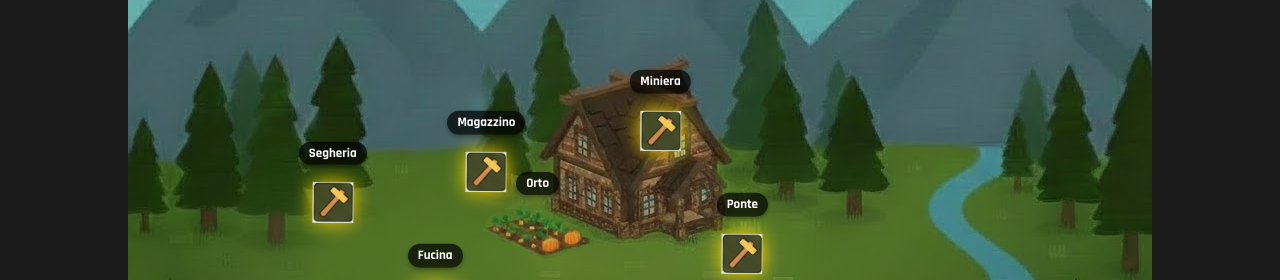
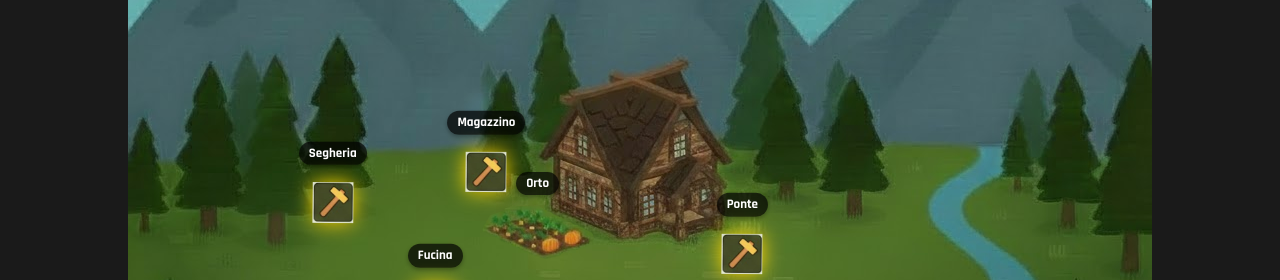
Before and after one commit to LafraFrost/tower-hybrid-game, a React app: page /home in a window 1280 px wide. Shown: the part 163-443 px from the top of the page. Built offline with nearby package versions, Linux system fonts and the light colour scheme; no server answers; the database is empty; the HTML template or start-up script is replaced by a standard one.

Commit message:
Feature: hide mine (martello and miniera) until goblin attack event is triggered

```diff
--- a/src/pages/HomeDashboard.tsx
+++ b/src/pages/HomeDashboard.tsx
@@ -611,9 +611,10 @@ const HomeDashboard = () => {
               display: 'flex',
               flexDirection: 'column-reverse', // etichetta sopra, immagine sotto
               alignItems: 'center',
-              // Se attacco goblin attivo: disabilita solo gli edifici non-defense COSTRUITI. I martelli rimangono visibili
-              opacity: isGoblinAttackActive && loc.buildingType !== 'defense' && loc.is_built ? 0.5 : 1,
-              pointerEvents: isGoblinAttackActive && loc.buildingType !== 'defense' && loc.is_built ? 'none' : 'auto',
+              // Se attacco goblin attivo: disabilita solo gli edifici non-defense COSTRUITI. La miniera rimane nascosta finché non arriva l'evento
+              // Se NON è attacco goblin: nascondi la miniera
+              opacity: loc.buildingType === 'mine' && !isGoblinAttackActive ? 0 : isGoblinAttackActive && loc.buildingType !== 'defense' && loc.is_built ? 0.5 : 1,
+              pointerEvents: loc.buildingType === 'mine' && !isGoblinAttackActive ? 'none' : isGoblinAttackActive && loc.buildingType !== 'defense' && loc.is_built ? 'none' : 'auto',
             }}
           >
             <img
@@ -652,7 +653,7 @@ const HomeDashboard = () => {
               {loc.name}
             </span>
 
-            {selectedLocation === loc.id && !loc.is_built && (
+            {selectedLocation === loc.id && !loc.is_built && !(loc.buildingType === 'mine' && !isGoblinAttackActive) && (
               <div
                 style={{
                   position: 'absolute',
```
